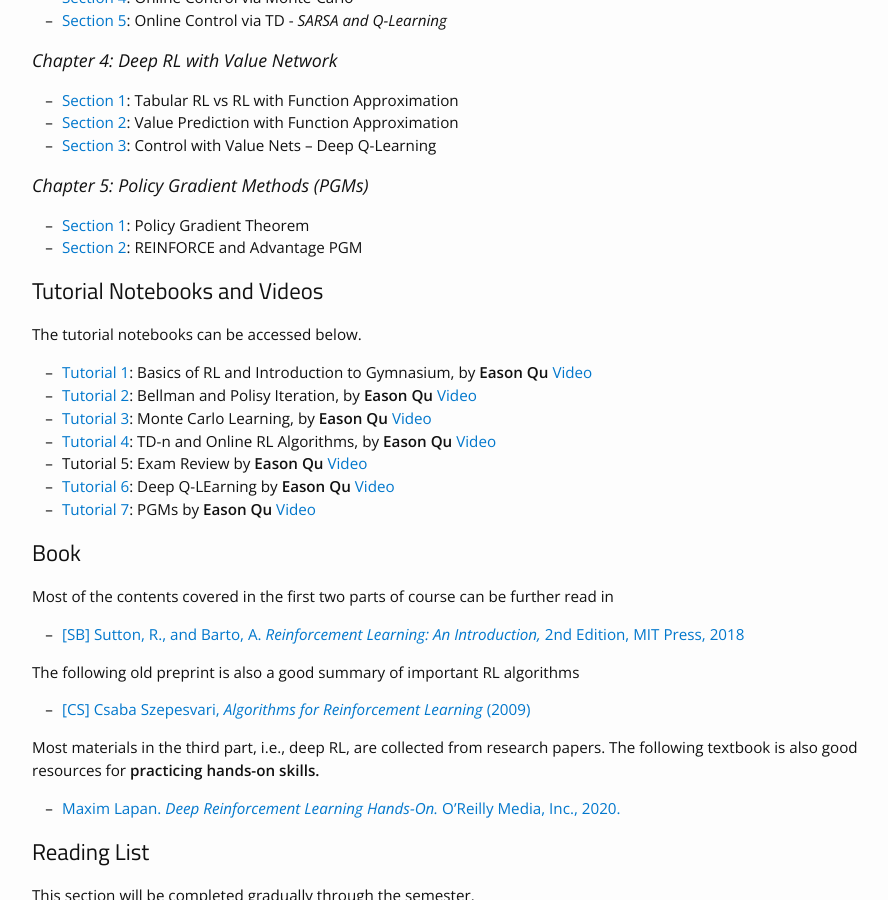
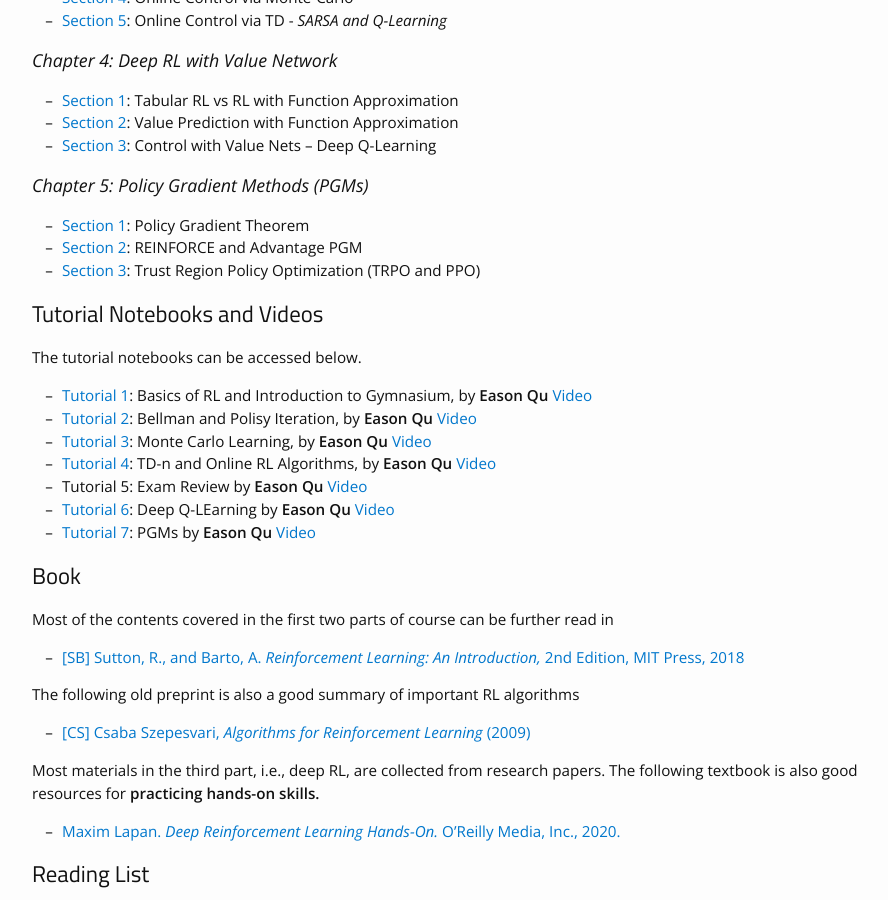
Before and after one commit to bereyhi-courses/rl-utoronto, a Jekyll site: the page built from materials.md, in a window 1280 px wide and 900 px high, scrolled down 879 px. Shown: the whole window, without its empty margins (163-1051 px from the left). Built offline with Jekyll 4.4.1, drawn with Linux system fonts in a browser that asks for light colours; nearby versions of some CDN libraries; part of the change alters nothing that is shown.

Commit message:
CH5Sec3 added

```diff
--- a/materials.md
+++ b/materials.md
@@ -35,12 +35,7 @@ The lecture notes are uploaded through the semester. For each chapter, the notes
 ### Chapter 5: Policy Gradient Methods (PGMs)
 * [Section 1]({{site.baseurl}}/assets/Notes/CH5/CH5_Sec1.pdf): Policy Gradient Theorem
 * [Section 2]({{site.baseurl}}/assets/Notes/CH5/CH5_Sec2.pdf): REINFORCE and Advantage PGM
-
-<!-- ### Chapter 5: Policy Gradient Methods (PGMs)
-* [Section 1]({{site.baseurl}}/assets/Notes/CH5/CH5_Sec1.pdf): Policy Network
-* [Section 2]({{site.baseurl}}/assets/Notes/CH5/CH5_Sec2.pdf): Training Policy Net and PGM
-* [Section 3]({{site.baseurl}}/assets/Notes/CH5/CH5_Sec3.pdf): PGM with Trust Region
-* [Section 4]({{site.baseurl}}/assets/Notes/CH5/CH5_Sec4.pdf): Basic Form TRPO and PPO -->
+* [Section 3]({{site.baseurl}}/assets/Notes/CH5/CH5_Sec3.pdf): Trust Region Policy Optimization (TRPO and PPO)
 
 <!-- ### Chapter 6: Actor-Critic Approaches
 * [Section 1]({{site.baseurl}}/assets/Notes/CH6/CH6_Sec1.pdf): Basics of AC - A2C Algorithm
```
Also changed, not shown: 4 other files.
